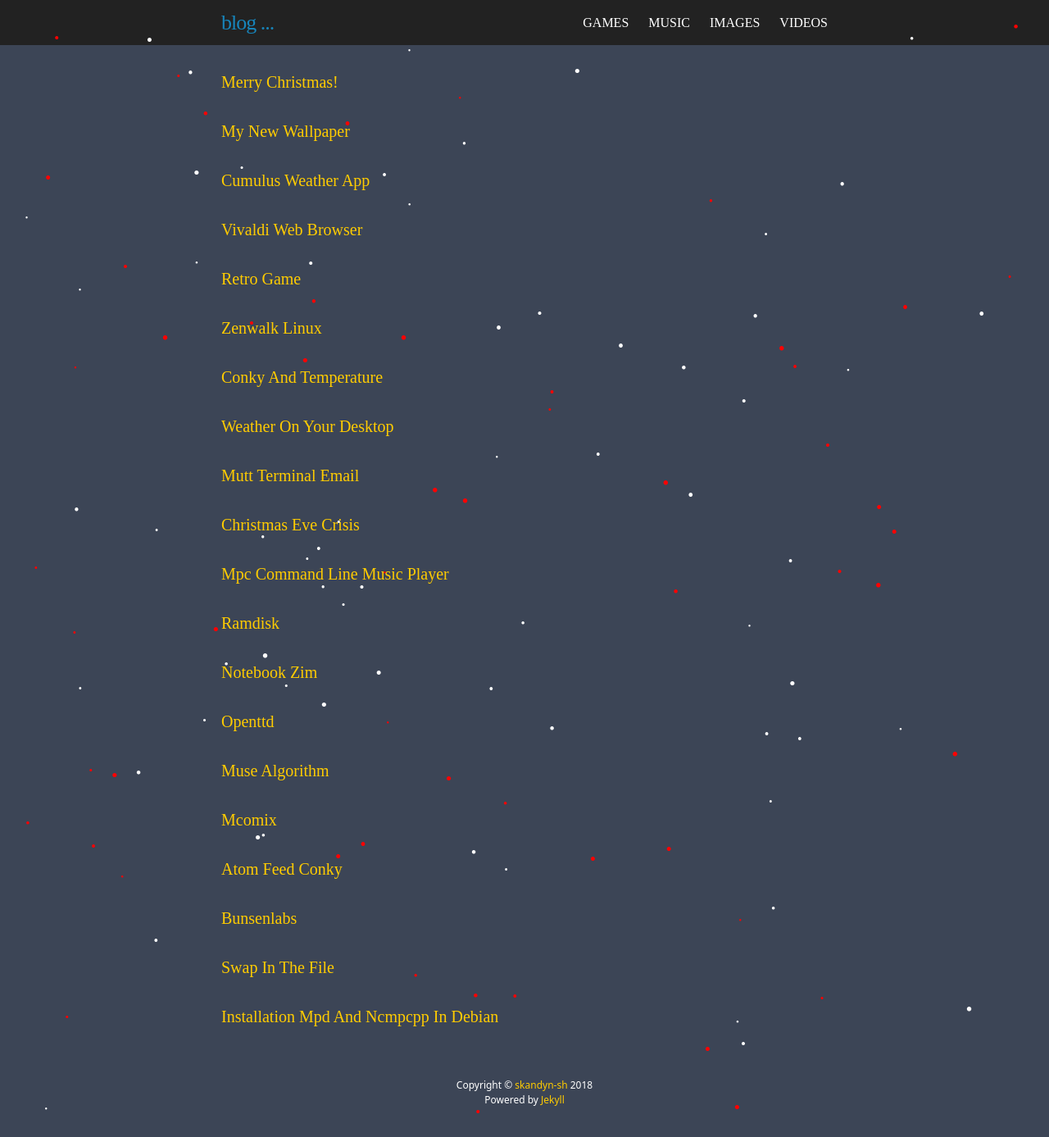
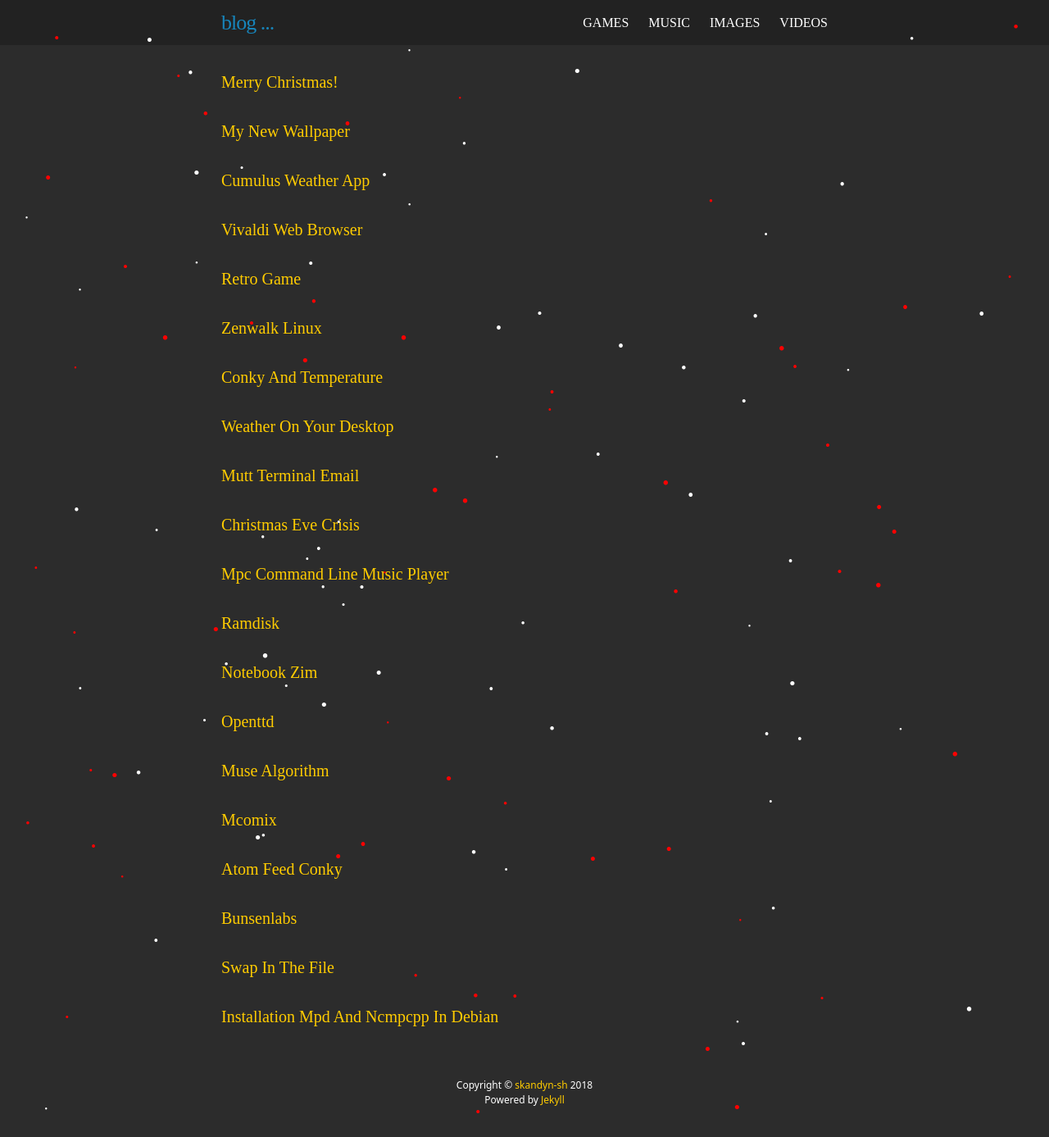
Before and after one commit to skandyn-sh/skandyn-sh.github.io, a Jekyll site: the page built from index.html, in a window 1280 px wide. Shown: the whole page at 82% size. Built offline with Jekyll 4.4.1, drawn with Linux system fonts in a browser that asks for light colours; nearby versions of some CDN libraries; library files that are not in the unit come from our copies; comment, search, counter and statistics services are not loaded.

Commit message:
Update main.scss

```diff
--- a/css/main.scss
+++ b/css/main.scss
@@ -17,7 +17,7 @@
 $text-color2:      #ffffff;
 $text-color3:      #00ff00;
 $text-color4:      #ffff00;
-$background-color: #3c4556;
+$background-color: #2c2c2c;
 $brand-color:      #ffcc00;
 
 $grey-color:       #66c0ec;
```
